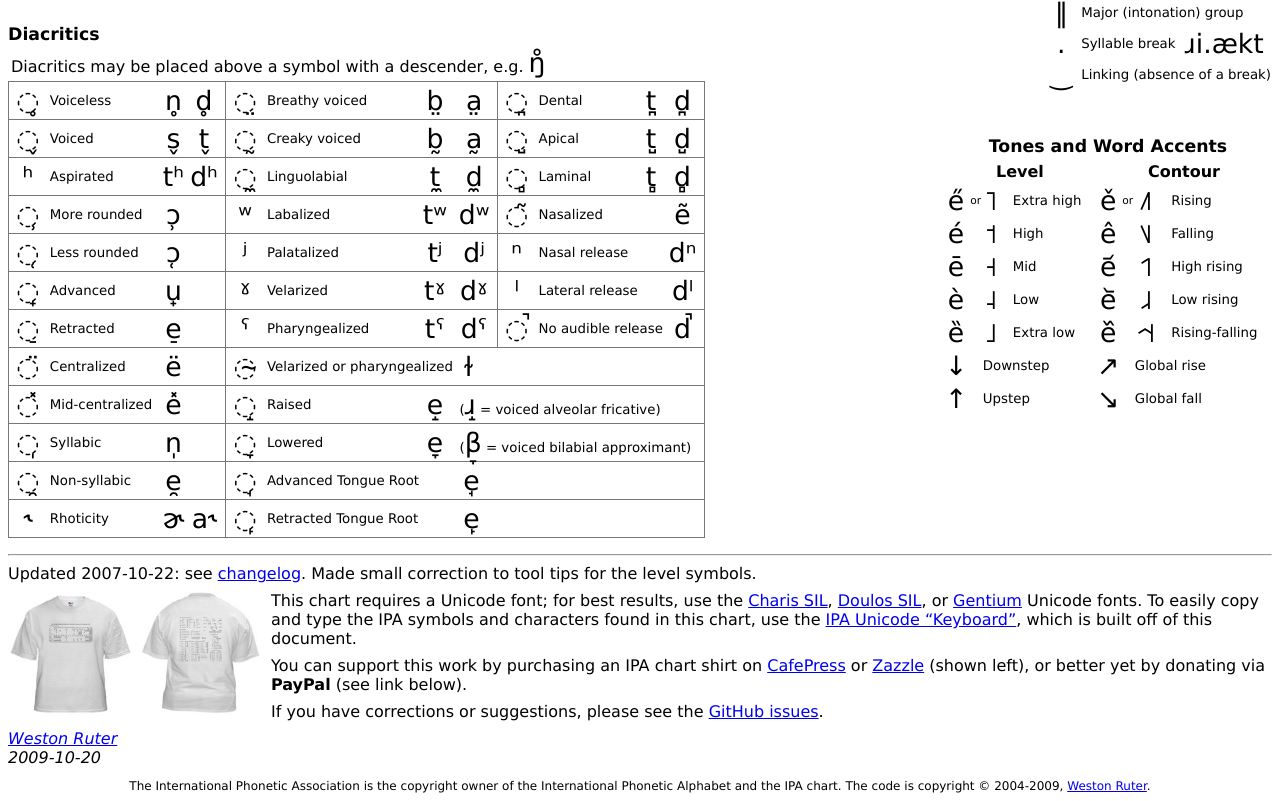
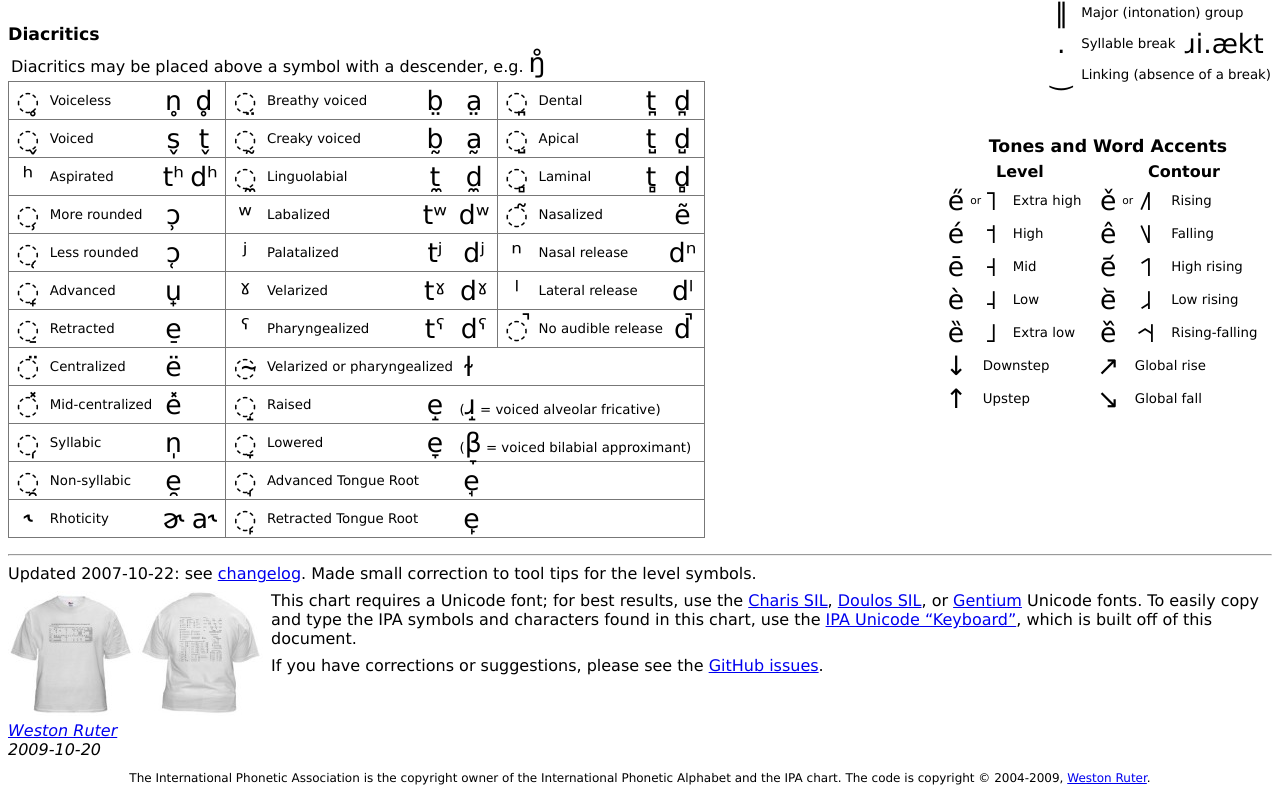
Before and after one commit to westonruter/ipa-chart, a plain HTML site: page index.html in a window 1280 px wide. Shown: the part 1081-1882 px from the top of the page. Drawn offline with Linux system fonts and the light colour scheme.

Commit message:
Removing merch from master

```diff
--- a/index.html
+++ b/index.html
@@ -887,18 +887,12 @@ Update this chart to correspond to: http://upload.wikimedia.org/wikipedia/en/1/1
 				href="keyboard/">IPA Unicode “Keyboard”</a>, which is built off
 				of this document.</span>
 			</p>
-			<p>
-				You can support this work by purchasing an IPA
-				chart shirt on <a target="_top" href="http://www.cafepress.com/linguiste/">CafePress</a> or <a target="_top"
-				href="http://zazzle.com/westonmr*">Zazzle</a> (shown left), or
-				better yet by donating via <strong>PayPal</strong> (see link below).
-			</p>
 
 			<p>If you have corrections or suggestions, please see the <a href="https://github.com/westonruter/ipa-chart/issues" target="_top">GitHub issues</a>.</p>
 
 			<div id='footerBoilerplate'>
 			<address>
-				<a target="_top" href="http://weston.ruter.net/contact/?subject=IPA+Chart+in+Unicode+and+XHTML/CSS">Weston Ruter</a><br />
+				<a target="_top" href="http://weston.ruter.net/contact/">Weston Ruter</a><br />
 				2009-10-20
 			</address>
 			<div id='copyright'>The <!--<a href="http://www.arts.gla.ac.uk/IPA/ipa.html">-->International
```
